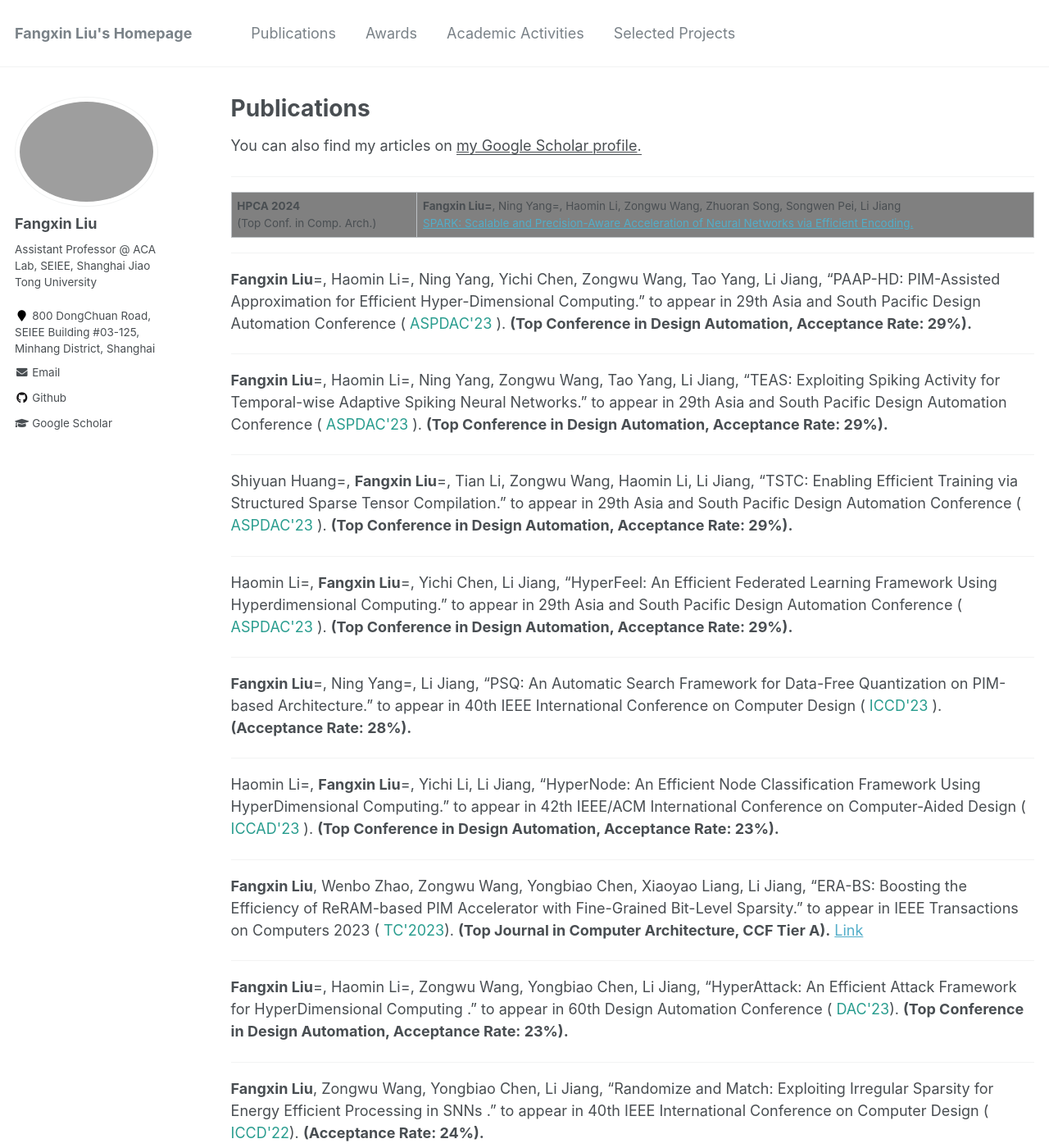
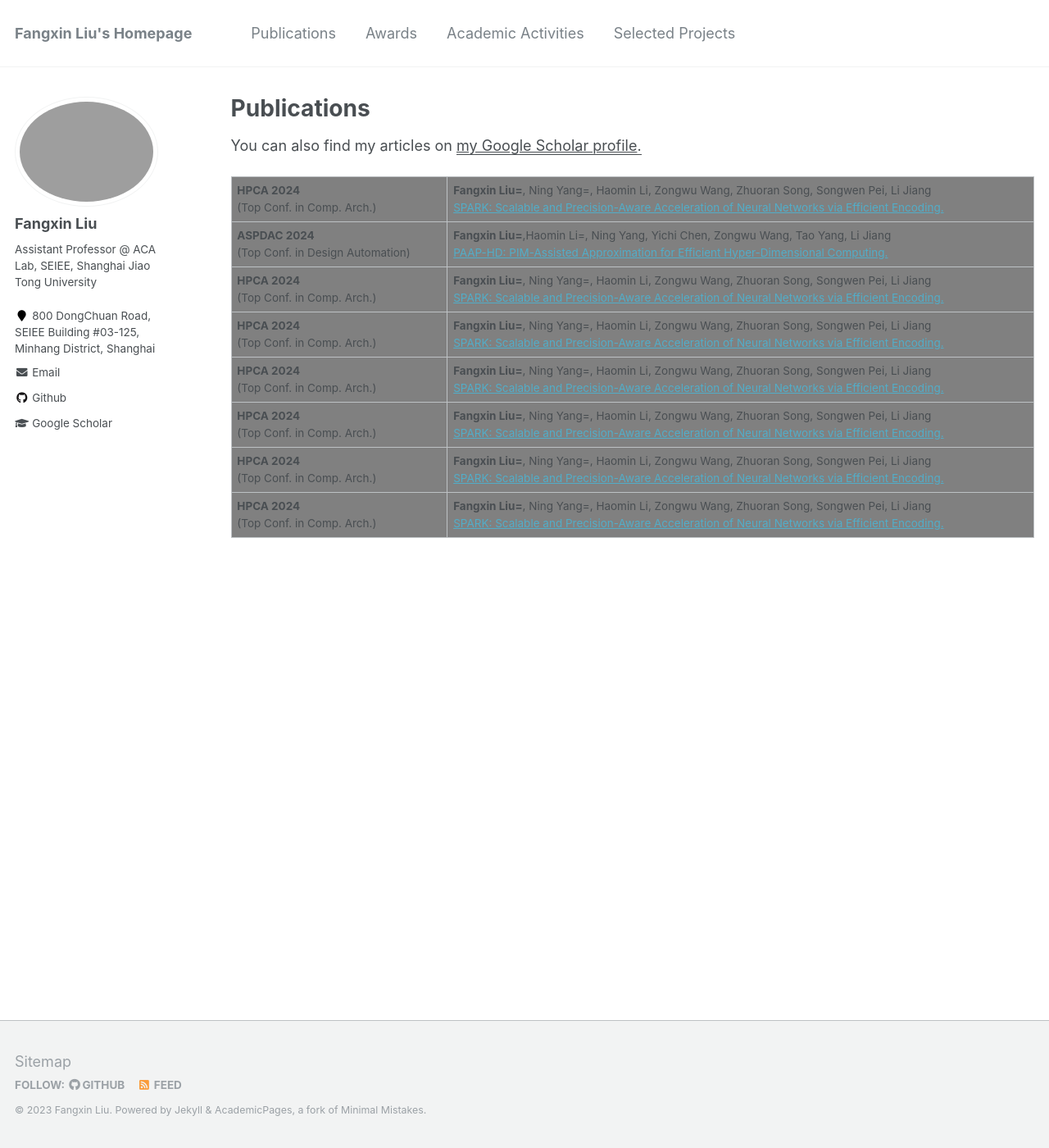
Before and after one commit to xywangbuaa/xywang.github.io, a Jekyll site: the page built from _pages/publications.md, in a window 1280 px wide and 1400 px high. Shown: the whole window at 82% size. Built offline with Jekyll 4.4.1, drawn with Linux system fonts in a browser that asks for light colours; some of the changed text lies outside the part shown.

Commit message:
Update publications.md

```diff
--- a/_pages/publications.md
+++ b/_pages/publications.md
@@ -6,17 +6,36 @@ author_profile: true
 ---
 
 
-
 You can also find my articles on <u><a href="https://scholar.google.com/citations?hl=zh-TW&user=dXzsaIsAAAAJ">my Google Scholar profile</a>.</u>
 
---------
+<!-- |  **HPCA 2024** <br> **(Top Conf. in Comp. Arch.)** | <strong>Fangxin Liu=</strong>, Ning Yang=, Haomin Li, Zongwu Wang, Zhuoran Song, Songwen Pei, Li Jiang <br> <a href="#">SPARK: Scalable and Precision-Aware Acceleration of Neural  Networks via Efficient Encoding.</a>  |
+|  ----  | ----  |
+| 单元格  | 单元格 |
+| 单元格  | 单元格 |
 
-<table><tr ><td bgcolor=gray><strong>HPCA 2024</strong><br>(Top Conf. in Comp. Arch.)</td><td bgcolor=gray> <strong>Fangxin Liu=</strong>, Ning Yang=, Haomin Li, Zongwu Wang, Zhuoran Song, Songwen Pei, Li Jiang <br> <a href="#">SPARK: Scalable and Precision-Aware Acceleration of Neural  Networks via Efficient Encoding.</a>
-</td></tr></table>
+
+<p align="left"><font size=13 style="background: #F7F7F7">**HPCA 2024** <br> **(Top Conf. in Comp. Arch.)** <strong>Fangxin Liu=</strong>, Ning Yang=, Haomin Li, Zongwu Wang, Zhuoran Song, Songwen Pei, Li Jiang <br> <a href="#">SPARK: Scalable and Precision-Aware Acceleration of Neural  Networks via Efficient Encoding.</a>  </font> </p>  -->
+
+<table><tr ><td font-size=5 bgcolor=gray><strong>HPCA 2024</strong><br>(Top Conf. in Comp. Arch.)</td><td bgcolor=gray> <strong>Fangxin Liu=</strong>, Ning Yang=, Haomin Li, Zongwu Wang, Zhuoran Song, Songwen Pei, Li Jiang <br> <a href="#">SPARK: Scalable and Precision-Aware Acceleration of Neural  Networks via Efficient Encoding.</a>
+</td></tr>
+<tr ><td font-size=5 bgcolor=gray><strong>ASPDAC 2024</strong><br>(Top Conf. in Design Automation)</td><td bgcolor=gray> <strong>Fangxin Liu=</strong>,Haomin Li=, Ning Yang, Yichi Chen, Zongwu Wang, Tao Yang, Li Jiang <br> <a href="#">PAAP-HD: PIM-Assisted Approximation for Efficient Hyper-Dimensional Computing.</a>
+</td></tr>
+<tr ><td font-size=5 bgcolor=gray><strong>HPCA 2024</strong><br>(Top Conf. in Comp. Arch.)</td><td bgcolor=gray> <strong>Fangxin Liu=</strong>, Ning Yang=, Haomin Li, Zongwu Wang, Zhuoran Song, Songwen Pei, Li Jiang <br> <a href="#">SPARK: Scalable and Precision-Aware Acceleration of Neural  Networks via Efficient Encoding.</a>
+</td></tr>
+<tr ><td font-size=5 bgcolor=gray><strong>HPCA 2024</strong><br>(Top Conf. in Comp. Arch.)</td><td bgcolor=gray> <strong>Fangxin Liu=</strong>, Ning Yang=, Haomin Li, Zongwu Wang, Zhuoran Song, Songwen Pei, Li Jiang <br> <a href="#">SPARK: Scalable and Precision-Aware Acceleration of Neural  Networks via Efficient Encoding.</a>
+</td></tr>
+<tr ><td font-size=5 bgcolor=gray><strong>HPCA 2024</strong><br>(Top Conf. in Comp. Arch.)</td><td bgcolor=gray> <strong>Fangxin Liu=</strong>, Ning Yang=, Haomin Li, Zongwu Wang, Zhuoran Song, Songwen Pei, Li Jiang <br> <a href="#">SPARK: Scalable and Precision-Aware Acceleration of Neural  Networks via Efficient Encoding.</a>
+</td></tr>
+<tr ><td font-size=5 bgcolor=gray><strong>HPCA 2024</strong><br>(Top Conf. in Comp. Arch.)</td><td bgcolor=gray> <strong>Fangxin Liu=</strong>, Ning Yang=, Haomin Li, Zongwu Wang, Zhuoran Song, Songwen Pei, Li Jiang <br> <a href="#">SPARK: Scalable and Precision-Aware Acceleration of Neural  Networks via Efficient Encoding.</a>
+</td></tr>
+<tr ><td font-size=5 bgcolor=gray><strong>HPCA 2024</strong><br>(Top Conf. in Comp. Arch.)</td><td bgcolor=gray> <strong>Fangxin Liu=</strong>, Ning Yang=, Haomin Li, Zongwu Wang, Zhuoran Song, Songwen Pei, Li Jiang <br> <a href="#">SPARK: Scalable and Precision-Aware Acceleration of Neural  Networks via Efficient Encoding.</a>
+</td></tr>
+<tr ><td font-size=5 bgcolor=gray><strong>HPCA 2024</strong><br>(Top Conf. in Comp. Arch.)</td><td bgcolor=gray> <strong>Fangxin Liu=</strong>, Ning Yang=, Haomin Li, Zongwu Wang, Zhuoran Song, Songwen Pei, Li Jiang <br> <a href="#">SPARK: Scalable and Precision-Aware Acceleration of Neural  Networks via Efficient Encoding.</a>
+</td></tr>
+</table>
 <!-- to appear in 30th IEEE International Symposium on High-Performance Computer Architecture ( <font color="#2a9d8f">HPCA'24 </font> ). **(Top Conference in Computer Architecture, Acceptance Rate: 18%).**  -->
 
-
---------
+<!-- --------
 **Fangxin Liu**=, Haomin Li=, Ning Yang, Yichi Chen, Zongwu Wang, Tao Yang, Li Jiang, "PAAP-HD: PIM-Assisted Approximation for Efficient Hyper-Dimensional Computing." to appear in 29th Asia and South Pacific Design Automation Conference ( <font color="#2a9d8f">ASPDAC'23 </font> ). **(Top Conference in Design Automation, Acceptance Rate: 29%).**
 
 --------
@@ -123,7 +142,7 @@ Qidong Tang, **Fangxin Liu**, et al. "HAWIS: Hardware-Aware Automated WIdth Sear
 
 Tao Yang, **Fangxin Liu**, et al. "PIMGCN: A ReRAM-based PIM Design for Graph Convolutional Network Acceleration." to appear in Design Automation Conference ( <font color="#2a9d8f">DAC'21 </font> ). **(Acceptance Rate: 26.5%).**  [Link](https://ieeexplore.ieee.org/abstract/document/9586231)
 
---------
+-------- -->
 <!-- {% for post in site.publications reversed %}
   {% include archive-single.html %}
 {% endfor %} -->
```
